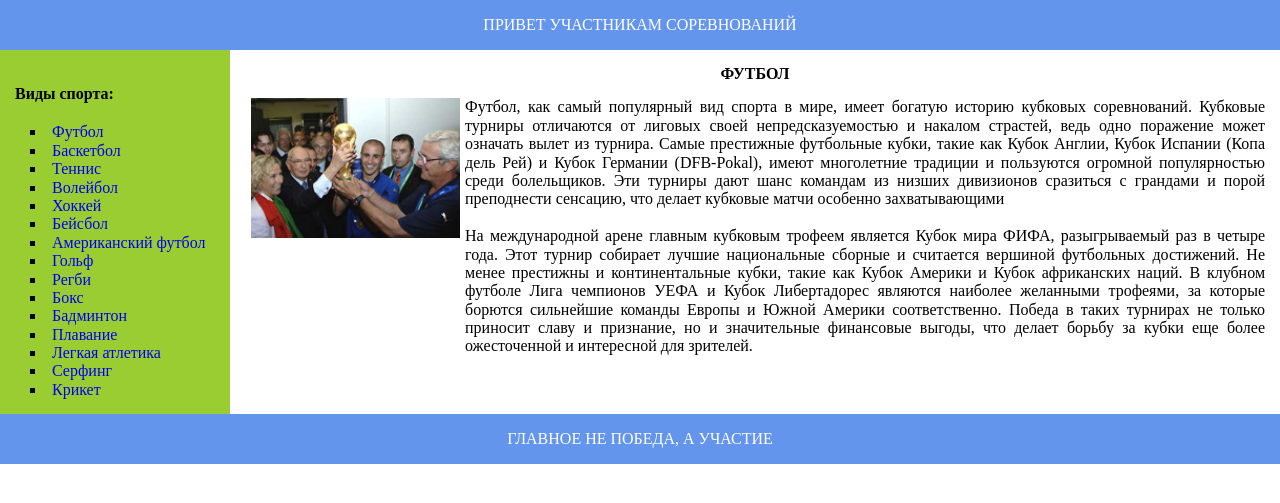
After one commit to AsharapovK/EDUCATION, a PHP site: page /HOMEWORK/MAKET_FLEX/index.html in a window 1280 px wide. The commit adds this page. Shown: the top 503 px of the page. Run offline with PHP 8.4, Linux system fonts and the light colour scheme.

Commit message:
add MAKET_FLEX

```diff
--- /dev/null
+++ b/HOMEWORK/MAKET_FLEX/css/media/max500.css
@@ -0,0 +1,21 @@
+.headr {
+  display: none; }
+
+.allContent {
+  -webkit-box-orient: vertical;
+  -webkit-box-direction: reverse;
+      -ms-flex-direction: column-reverse;
+          flex-direction: column-reverse; }
+  .allContent .menu {
+    background-color: white;
+    padding: 0; }
+  .allContent .menu ul li {
+    display: inline-block;
+    list-style-type: none;
+    padding-left: 0; }
+  .allContent .menu h4 {
+    display: none;
+    font-weight: bold;
+    padding: 0; }
+
+/*# sourceMappingURL=max500.css.map */
--- /dev/null
+++ b/HOMEWORK/MAKET_FLEX/css/media/max500.scss
@@ -0,0 +1,21 @@
+.headr {
+  display: none;
+}
+
+.allContent {
+  flex-direction: column-reverse;
+  .menu {
+    background-color: white;
+    padding: 0;
+  }
+  .menu ul li {
+    display: inline-block;
+    list-style-type: none;
+    padding-left: 0;
+  }
+  .menu h4 {
+    display: none;
+    font-weight: bold;
+    padding: 0;
+  }
+}
--- /dev/null
+++ b/HOMEWORK/MAKET_FLEX/css/style.css
@@ -0,0 +1,57 @@
+.headr {
+  text-align: center;
+  height: 50px;
+  line-height: 50px;
+  font-family: "Times New Roman", Times, serif;
+  background-color: cornflowerblue;
+  color: white; }
+
+.allContent {
+  display: -webkit-box;
+  display: -ms-flexbox;
+  display: flex;
+  -webkit-box-pack: start;
+      -ms-flex-pack: start;
+          justify-content: start; }
+  .allContent h3 {
+    text-align: center;
+    font-style: inherit;
+    margin: 15px;
+    font-weight: bold; }
+  .allContent .menu {
+    -ms-flex-negative: 0;
+        flex-shrink: 0;
+    width: 230px;
+    background-color: yellowgreen;
+    padding: 15px; }
+    .allContent .menu ul li {
+      list-style-type: square;
+      list-style-position: inside;
+      padding-left: 15px; }
+    .allContent .menu h4 {
+      font-weight: bold;
+      padding: 20px 0px 20px 0px; }
+  .allContent .contentdiv2 {
+    display: -webkit-box;
+    display: -ms-flexbox;
+    display: flex;
+    -ms-flex-wrap: wrap;
+        flex-wrap: wrap;
+    padding: 0px 15px 15px 15px; }
+    .allContent .contentdiv2 .image {
+      -ms-flex-negative: 0;
+          flex-shrink: 0;
+      width: 220px;
+      margin: 0 auto;
+      display: block; }
+      .allContent .contentdiv2 .image img {
+        width: 95%;
+        margin: 0 auto;
+        display: block; }
+    .allContent .contentdiv2 .text {
+      text-align: justify;
+      -webkit-box-flex: 1;
+          -ms-flex: 1 1 220px;
+              flex: 1 1 220px; }
+
+/*# sourceMappingURL=style.css.map */
--- /dev/null
+++ b/HOMEWORK/MAKET_FLEX/css/style.scss
@@ -0,0 +1,56 @@
+.headr {
+  text-align: center;
+  height: 50px;
+  line-height: 50px;
+  font-family: "Times New Roman", Times, serif;
+  background-color: cornflowerblue;
+  color: white;
+}
+.allContent {
+  display: flex;
+  justify-content: start;
+
+  h3 {
+    text-align: center;
+    font-style: inherit;
+    margin: 15px;
+    font-weight: bold;
+  }
+  .menu {
+    flex-shrink: 0;
+    width: 230px;
+    background-color: yellowgreen;
+    padding: 15px;
+    ul li {
+      list-style-type: square;
+      list-style-position: inside;
+      padding-left: 15px;
+    }
+    h4 {
+      font-weight: bold;
+      padding: 20px 0px 20px 0px;
+    }
+  }
+
+  .contentdiv2 {
+    display: flex;
+    flex-wrap: wrap;
+    padding: 0px 15px 15px 15px;
+    .image {
+      flex-shrink: 0;
+      width: 220px;
+      margin: 0 auto;
+      display: block;
+      img {
+        width: 95%;
+        margin: 0 auto;
+        display: block;
+      }
+    }
+
+    .text {
+      text-align: justify;
+      flex: 1 1 220px;
+    }
+  }
+}
--- /dev/null
+++ b/HOMEWORK/MAKET_FLEX/index.html
@@ -0,0 +1,87 @@
+<!DOCTYPE html>
+<html lang="en">
+
+<head>
+    <meta charset="UTF-8">
+    <meta name="viewport" content="width=device-width, initial-scale=1.0">
+    <title>MAKET_FLEX</title>
+    <link rel="stylesheet" href="../../CSS/reset.css">
+    <link rel="stylesheet" href="../../CSS/normolise.css">
+    <link rel="stylesheet" href="css/style.css">
+    <link rel="stylesheet" href="css/media/max500.css" media="all and (max-width: 460px)">
+
+</head>
+
+<body>
+    <div class="content">
+        <div class="headr">
+            <p>ПРИВЕТ УЧАСТНИКАМ СОРЕВНОВАНИЙ</p>
+        </div>
+        <div class="allContent">
+            <div class="menu">
+                <div>
+                    <h4>Виды спорта:</h4>
+                    <div>
+                        <ul>
+                            <li><a href="https://www.onliner.by/">Футбол</a></li>
+                            <li><a href="https://www.onliner.by/">Баскетбол</a></li>
+                            <li><a href="https://www.onliner.by/">Теннис</a></li>
+                            <li><a href="https://www.onliner.by/">Волейбол</a></li>
+                            <li><a href="https://www.onliner.by/">Хоккей</a></li>
+                            <li><a href="https://www.onliner.by/">Бейсбол</a></li>
+                            <li><a href="https://www.onliner.by/">Американский футбол</a></li>
+                            <li><a href="https://www.onliner.by/">Гольф</a></li>
+                            <li><a href="https://www.onliner.by/">Регби</a></li>
+                            <li><a href="https://www.onliner.by/">Бокс</a></li>
+                            <li><a href="https://www.onliner.by/">Бадминтон</a></li>
+                            <li><a href="https://www.onliner.by/">Плавание</a></li>
+                            <li><a href="https://www.onliner.by/">Легкая атлетика</a></li>
+                            <li><a href="https://www.onliner.by/">Серфинг</a></li>
+                            <li><a href="https://www.onliner.by/">Крикет</a></li>
+                        </ul>
+                    </div>
+                </div>
+            </div>
+
+            <div class="contentdiv">
+                <div>
+                    <h3>ФУТБОЛ</h3>
+                </div>
+                <div class="contentdiv2">
+                    <div class="image"><img src="../IMG/foot.png"></div>
+                    <div class="text">
+                        <p>Футбол, как самый популярный вид спорта в мире, имеет богатую историю кубковых соревнований.
+                            Кубковые турниры отличаются от лиговых своей непредсказуемостью и накалом страстей, ведь
+                            одно поражение может означать вылет из турнира. Самые престижные футбольные кубки, такие как
+                            Кубок Англии, Кубок Испании (Копа дель Рей) и Кубок Германии (DFB-Pokal), имеют многолетние
+                            традиции и пользуются огромной популярностью среди болельщиков. Эти турниры дают шанс
+                            командам из низших дивизионов сразиться с грандами и порой преподнести сенсацию, что делает
+                            кубковые матчи особенно захватывающими
+                        </p>
+                        <p><br>На международной арене главным кубковым трофеем является Кубок мира ФИФА, разыгрываемый
+                            раз в
+                            четыре года. Этот турнир собирает лучшие национальные сборные и считается вершиной
+                            футбольных достижений. Не менее престижны и континентальные кубки, такие как Кубок Америки и
+                            Кубок африканских наций. В клубном футболе Лига чемпионов УЕФА и Кубок Либертадорес являются
+                            наиболее желанными трофеями, за которые борются сильнейшие команды Европы и Южной Америки
+                            соответственно. Победа в таких турнирах не только приносит славу и признание, но и
+                            значительные финансовые выгоды, что делает борьбу за кубки еще более ожесточенной и
+                            интересной для зрителей.
+                        </p>
+                    </div>
+
+                </div>
+            </div>
+        </div>
+
+
+        <div class="headr">
+            <p>ГЛАВНОЕ НЕ ПОБЕДА, А УЧАСТИЕ</p>
+        </div>
+
+
+    </div>
+
+</body>
+
+</html>
--- a/HOMEWORK/TEST_ANIM/css/style.css
+++ b/HOMEWORK/TEST_ANIM/css/style.css
@@ -41,7 +41,7 @@
     -webkit-transition: all 2s;
     transition: all 2s; }
     .conteiner .HoverAnimation img {
-      width: 40%; }
+      width: 30%; }
     .conteiner .HoverAnimation:hover {
       -webkit-animation: HoverAnimation 2s 1 forwards, ChangeColor 2s 1 2s forwards;
               animation: HoverAnimation 2s 1 forwards, ChangeColor 2s 1 2s forwards; }
--- a/HOMEWORK/TEST_ANIM/css/style.scss
+++ b/HOMEWORK/TEST_ANIM/css/style.scss
@@ -37,7 +37,7 @@
     justify-content: center;
     transition: all 2s;
     img {
-      width: 40%;
+      width: 30%;
     }
     &:hover {
       animation: HoverAnimation 2s 1 forwards, ChangeColor 2s 1 2s forwards;
--- a/index.html
+++ b/index.html
@@ -101,8 +101,8 @@
                     <li type="square"> ..... <a target="_blank" href="HOMEWORK/TEST_SVG/index.html">TEST_SVG</a>
                     </li>
                     <li type="square"> ..... <a target="_blank" href="HOMEWORK/TEST_ANIM/index.html">TEST_ANIM</a></li>
-                    <!-- <li type="square"> ..... <a target="_blank" href="HOMEWORK/MAKET_FORM/index.html">MAKET_FLEX</a>
-                    </li> -->
+                    <li type="square"> ..... <a target="_blank" href="HOMEWORK/MAKET_FLEX/index.html">MAKET_FLEX</a>
+                    </li>
                     <!-- <li type="square"> ..... <a targ et="_blank" href="HOMEWORK/MAKET_ABS/index.html">MAKET_GRID</a></li> -->
                 </ul>
             </div>
```
Also changed, not shown: 2 other files.
